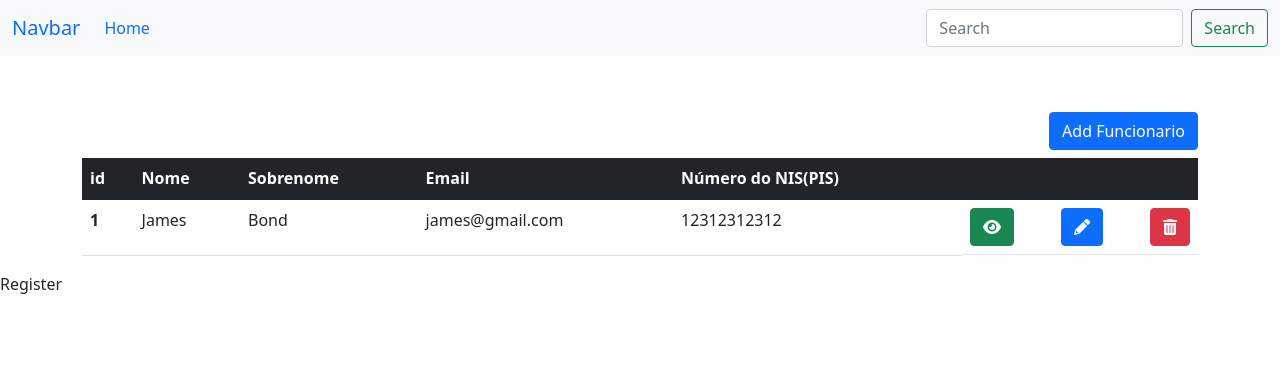
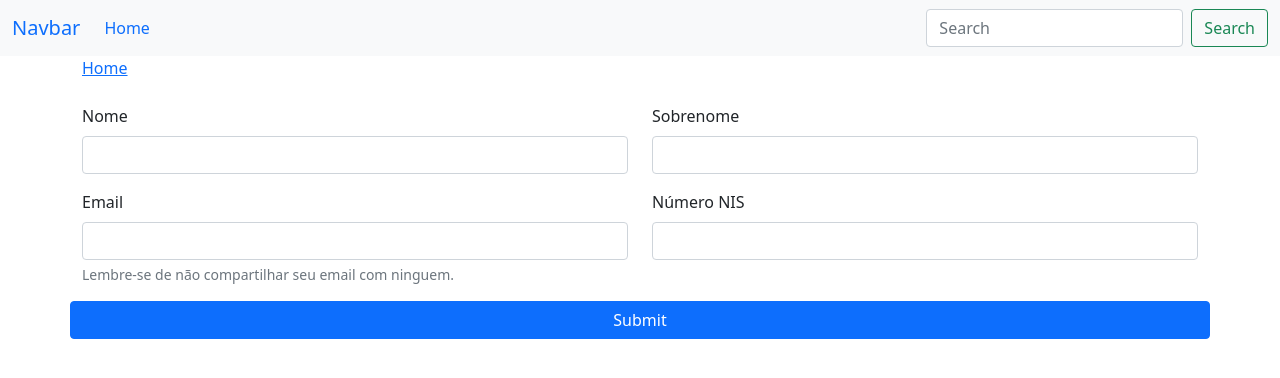
Before and after one commit to devEzt/client, a React (Create React App) app: page /add-funcionario in a window 1280 px wide. Shown: the top 378 px of the page. Built offline with nearby package versions, Linux system fonts and the light colour scheme.

Commit message:
feat(main): implementa formulario para adesao de funcionario

```diff
--- a/src/App.js
+++ b/src/App.js
@@ -3,14 +3,18 @@ import '../node_modules/bootstrap/dist/css/bootstrap.min.css'
 import '../node_modules/bootstrap/dist/js/bootstrap.bundle.min.js'
 import NavBar from './components/NavBar'
 import Home from './components/Home'
-import Register from './components/Register'
+import FuncionarioForm from './components/FuncionarioForm'
+
+import { Routes, Route } from 'react-router-dom'
 
 function App() {
   return (
     <>
       <NavBar />
-      <Home />
-      <Register />
+      <Routes>
+        <Route exact path="/" element={<Home />} />
+        <Route exact path="/add-funcionario" element={<FuncionarioForm />} />
+      </Routes>
     </>
   )
 }
--- /dev/null
+++ b/src/components/FuncionarioForm.js
@@ -0,0 +1,94 @@
+import React, { useState } from 'react'
+import { NavLink } from 'react-router-dom'
+
+const FuncionarioForm = () => {
+  const [frase, setFrase] = useState({
+    nome: '',
+    sobrenome: '',
+    email: '',
+    nnis: '',
+  })
+
+  const setdata = (e) => {
+    console.log(e.target.value)
+    const { name, value } = e.target
+    setFrase((preval) => {
+      return {
+        ...preval,
+        [name]: value,
+      }
+    })
+  }
+
+  return (
+    <div className="container">
+      <NavLink to="/">Home</NavLink>
+      <form className="mt-4">
+        <div className="row">
+          <div class="mb-3 col-lg-6 col-md-6 col-12">
+            <label for="exampleInputEmail1" class="form-label">
+              Nome
+            </label>
+            <input
+              type="text"
+              value={frase.nome}
+              onChange={setdata}
+              name="nome"
+              class="form-control"
+              id="exampleInputPassword1"
+            />
+          </div>
+          <div class="mb-3  col-lg-6 col-md-6 col-12">
+            <label for="exampleInputPassword1" class="form-label">
+              Sobrenome
+            </label>
+            <input
+              type="text"
+              value={frase.sobrenome}
+              onChange={setdata}
+              name="sobrenome"
+              class="form-control"
+              id="exampleInputPassword1"
+            />
+          </div>
+          <div class="mb-3  col-lg-6 col-md-6 col-12">
+            <label for="exampleInputPassword1" class="form-label">
+              Email
+            </label>
+            <input
+              type="email"
+              value={frase.email}
+              onChange={setdata}
+              name="email"
+              class="form-control"
+              id="exampleInputEmail1"
+              aria-describedby="emailHelp"
+            />
+            <div id="emailHelp" class="form-text">
+              Lembre-se de não compartilhar seu email com ninguem.
+            </div>
+          </div>
+          <div class="mb-3  col-lg-6 col-md-6 col-12">
+            <label for="exampleInputPassword1" class="form-label">
+              Número NIS
+            </label>
+            <input
+              type="number"
+              value={frase.nnis}
+              onChange={setdata}
+              name="nnis"
+              class="form-control"
+              id="exampleInputPassword1"
+            />
+          </div>
+
+          <button type="submit" class="btn btn-primary">
+            Submit
+          </button>
+        </div>
+      </form>
+    </div>
+  )
+}
+
+export default FuncionarioForm
--- a/src/components/Register.js
+++ /dev/null
@@ -1,7 +0,0 @@
-import React from 'react'
-
-const Register = () => {
-  return <div>Register</div>
-}
-
-export default Register
--- a/src/index.js
+++ b/src/index.js
@@ -3,9 +3,11 @@ import ReactDOM from 'react-dom/client'
 import './index.css'
 import App from './App'
 
+import { BrowserRouter } from 'react-router-dom'
+
 const root = ReactDOM.createRoot(document.getElementById('root'))
 root.render(
-  <React.StrictMode>
+  <BrowserRouter>
     <App />
-  </React.StrictMode>
+  </BrowserRouter>
 )
```
